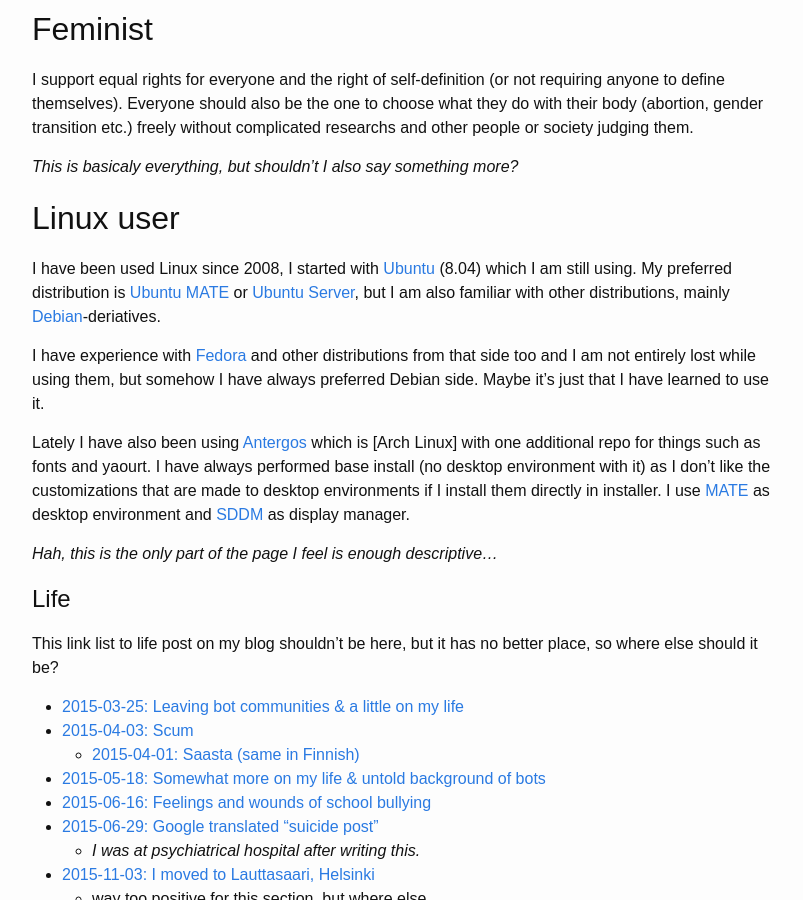
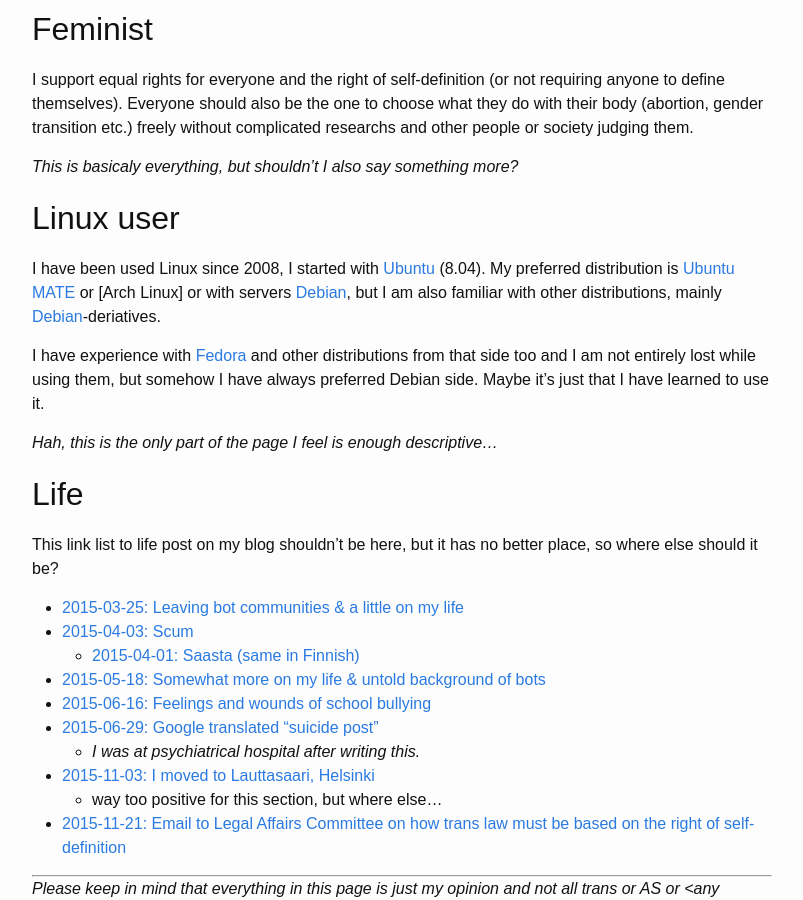
Before and after one commit to Mikaela/mikaela.github.io, a Jekyll site: the page built from pages/about.markdown, in a window 1280 px wide and 900 px high, scrolled down 1362 px. Shown: the whole window, without its empty margins (238-1041 px from the left). Built offline with Jekyll 4.4.1, drawn with Linux system fonts in a browser that asks for light colours; Markdown is read by kramdown in place of the engine named in the settings.

Commit message:
about: fix heading of life & update Linux

```diff
--- a/pages/about.markdown
+++ b/pages/about.markdown
@@ -105,21 +105,14 @@
 
 ## Linux user
 
-I have been used Linux since 2008, I started with [Ubuntu] \(8.04) which I am
-still using. My preferred distribution is [Ubuntu MATE] or
-[Ubuntu Server], but I am also familiar with other distributions, mainly
+I have been used Linux since 2008, I started with [Ubuntu] \(8.04).
+My preferred distribution is [Ubuntu MATE] or [Arch Linux] or with servers
+[Debian], but I am also familiar with other distributions, mainly
 [Debian]-deriatives.
 
 I have experience with [Fedora] and other distributions from that side too
 and I am not entirely lost while using them, but somehow I have always
 preferred Debian side. Maybe it's just that I have learned to use it.
-
-Lately I have also been using [Antergos] which is [Arch Linux] with one
-additional repo for things such as fonts and yaourt. I have always
-performed base install (no desktop environment with it) as I don't like
-the customizations that are made to desktop environments if I install them
-directly in installer. I use [MATE] as desktop environment and [SDDM]
-as display manager.
 
 [Ubuntu]:http://www.ubuntu.com/desktop
 [Ubuntu MATE]:https://ubuntu-mate.org/
@@ -132,7 +125,7 @@
 
 *Hah, this is the only part of the page I feel is enough descriptive...*
 
-# Life
+## Life
 
 This link list to life post on my blog shouldn't be here, but it has no
 better place, so where else should it be?
```
